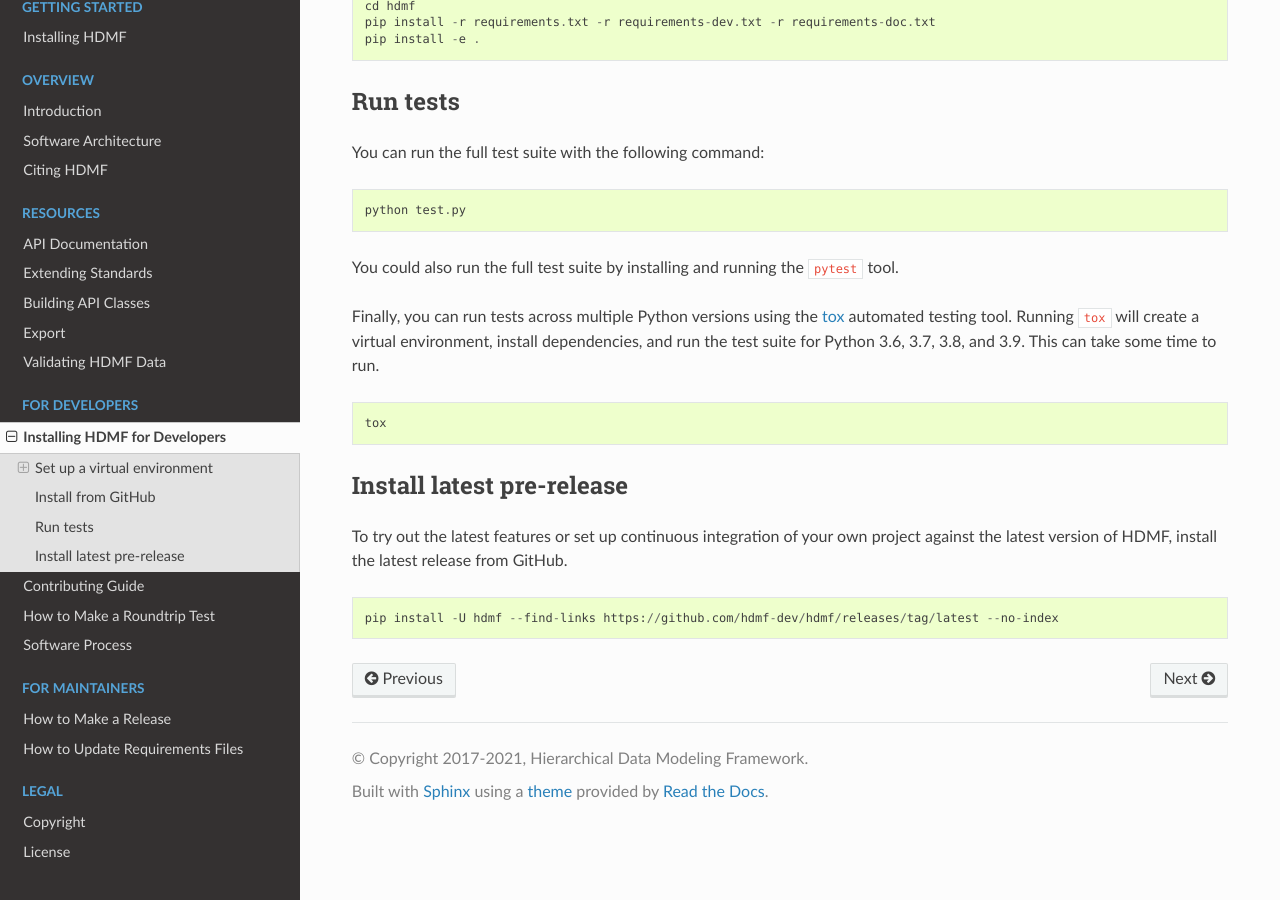
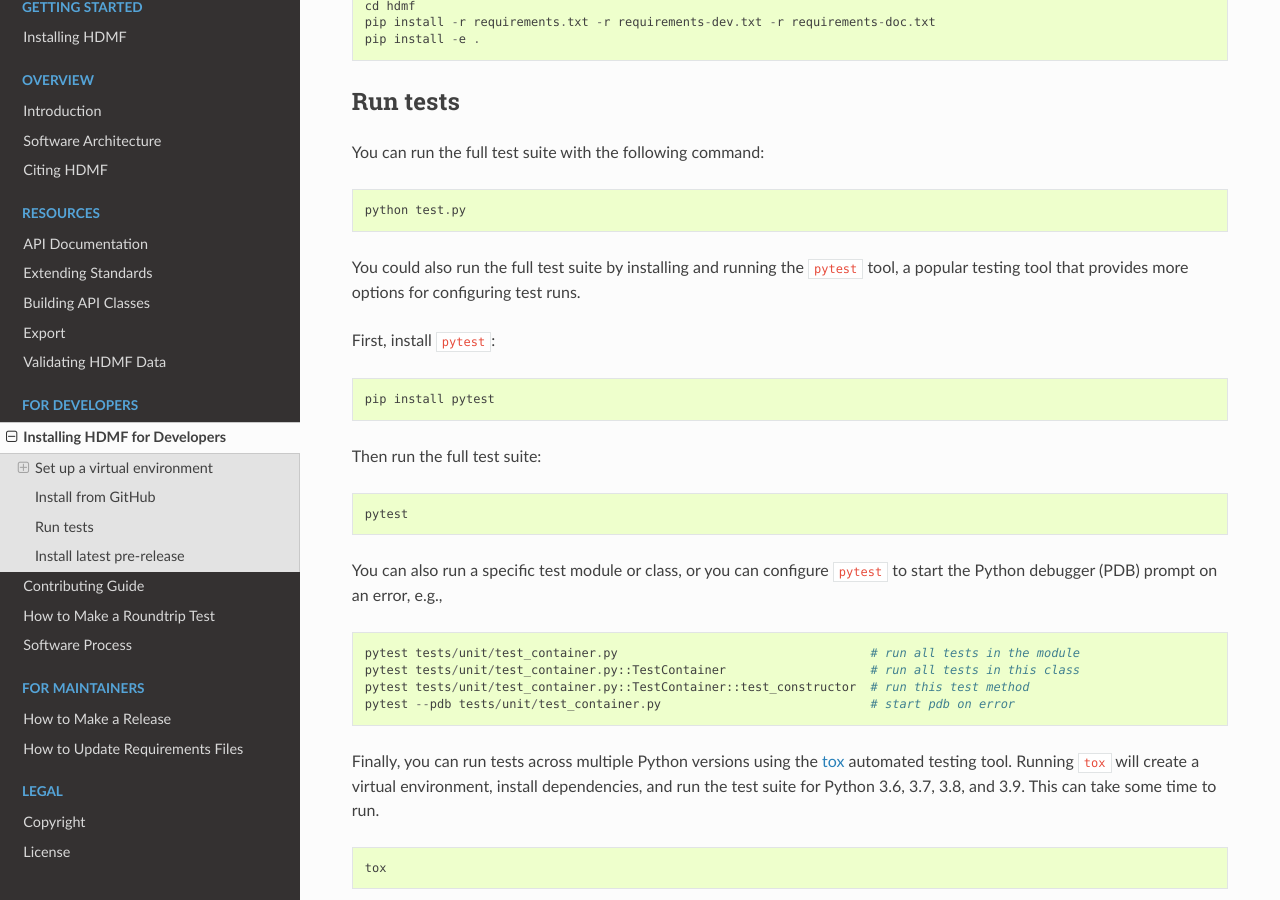
Before and after one commit to hdmf-dev/hdmf, a Sphinx documentation site: the page built from docs/source/install_developers.rst, in a window 1280 px wide and 900 px high, scrolled down 877 px. Built offline with Sphinx 7.4.7 and the Read the Docs theme 2.0.0, drawn with Linux system fonts in a browser that asks for light colours; pages that are not in the unit, such as notebooks, are missing from menus.

Commit message:
Update docs/source/install_developers.rst

```diff
--- a/docs/source/install_developers.rst
+++ b/docs/source/install_developers.rst
@@ -60,7 +60,31 @@
 
    python test.py
 
-You could also run the full test suite by installing and running the ``pytest`` tool.
+You could also run the full test suite by installing and running the ``pytest`` tool,
+a popular testing tool that provides more options for configuring test runs.
+
+First, install ``pytest``:
+
+.. code::
+
+   pip install pytest
+
+Then run the full test suite:
+
+.. code::
+
+   pytest
+
+You can also run a specific test module or class, or you can configure ``pytest`` to start the
+Python debugger (PDB) prompt on an error, e.g.,
+
+.. code::
+
+   pytest tests/unit/test_container.py                                   # run all tests in the module
+   pytest tests/unit/test_container.py::TestContainer                    # run all tests in this class
+   pytest tests/unit/test_container.py::TestContainer::test_constructor  # run this test method
+   pytest --pdb tests/unit/test_container.py                             # start pdb on error
+
 
 Finally, you can run tests across multiple Python versions using the tox_ automated testing tool. Running ``tox`` will
 create a virtual environment, install dependencies, and run the test suite for Python 3.6, 3.7, 3.8, and 3.9.
```
